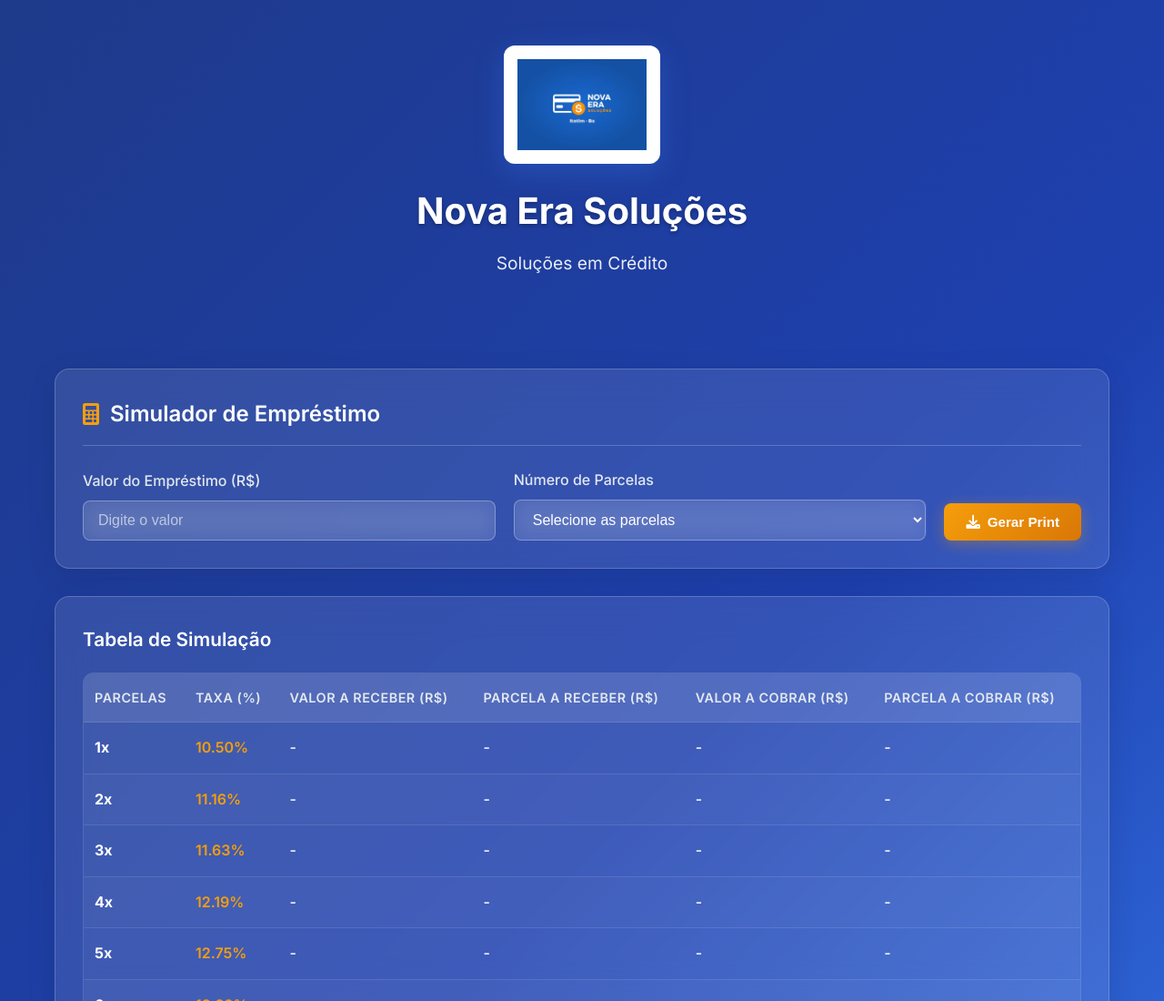
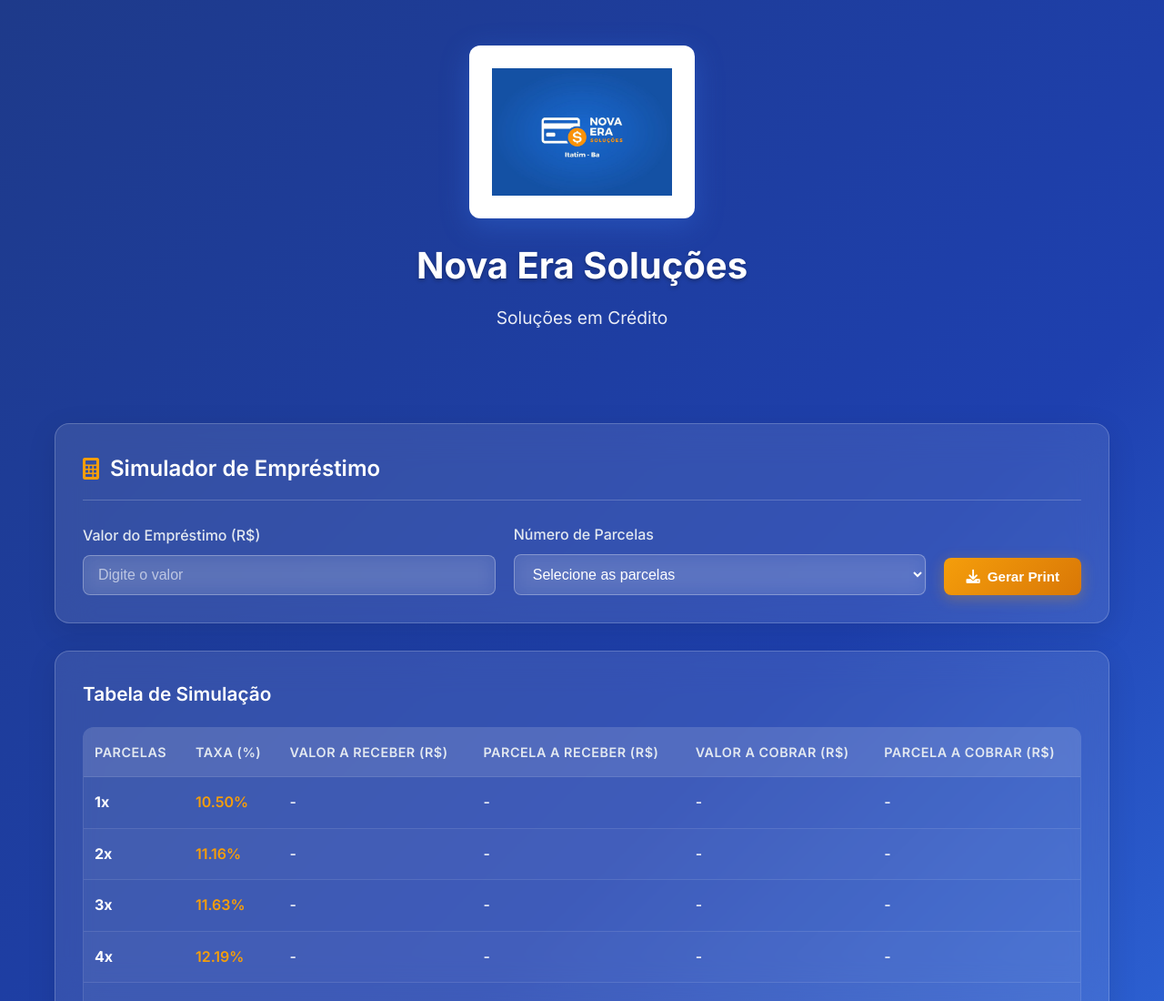
Before and after one commit to NovaEraEmpreendimentos/financeira-itatim, a plain HTML site: page index.html in a window 1280 px wide. Shown: the top 1100 px of the page at 91% size. Drawn offline with nearby package versions, Linux system fonts and the light colour scheme.

Commit message:
styles.css

```diff
--- a/styles.css
+++ b/styles.css
@@ -35,15 +35,15 @@ body {
     align-items: center;
     justify-content: center;
     background: #ffffff;
-    padding: 15px;
+    padding: 25px;
     border-radius: 12px;
     margin-bottom: 20px;
     box-shadow: 0 8px 32px rgba(59, 130, 246, 0.3);
 }
 
 .logo-image {
-    max-width: 260px;
-    max-height: 100px;
+    max-width: 370px;
+    max-height: 140px;
     object-fit: contain;
 }
 
```
